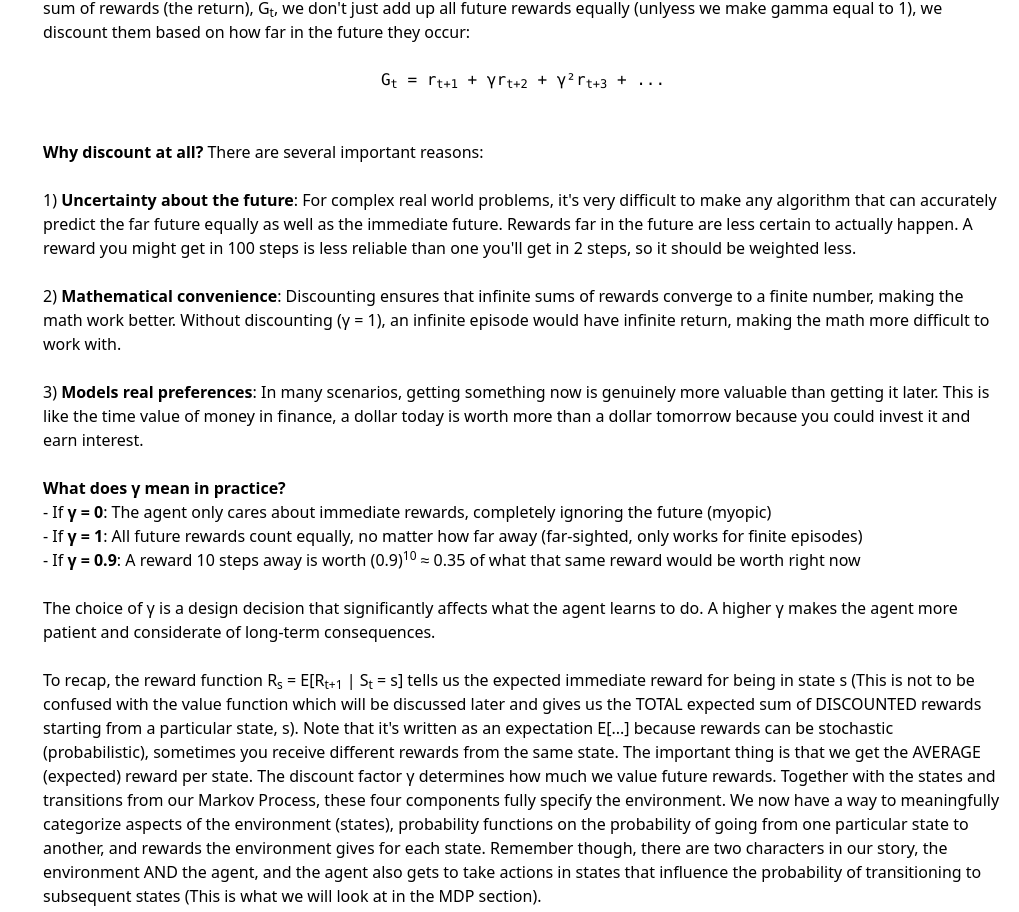
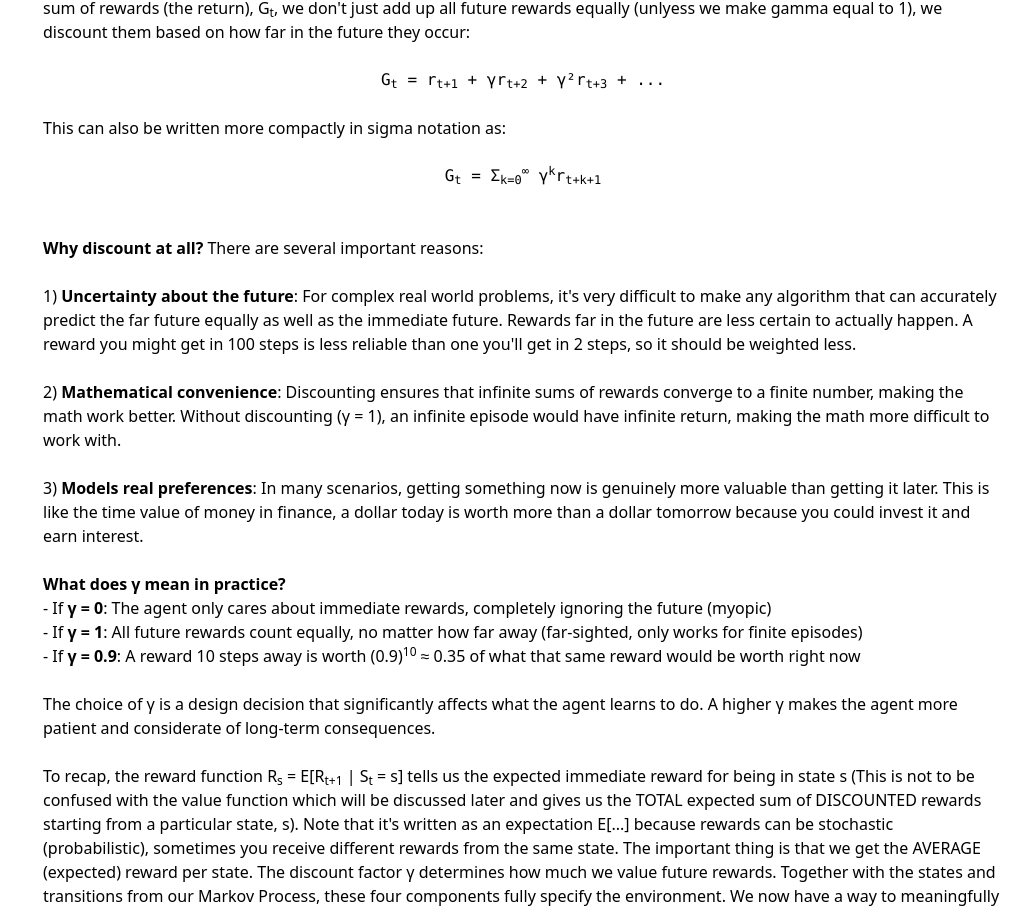
Before and after one commit to WilliamGiammona/learning-ai, a Next.js app: page /reinforcement-learning in a window 1280 px wide. Shown: the part 10839-11751 px from the top of the page, without its empty margins (261-1280 px from the left). Built offline with nearby package versions, Linux system fonts and the light colour scheme.

Commit message:
continuing Markov Decision Processes

```diff
--- a/app/reinforcement-learning/page.tsx
+++ b/app/reinforcement-learning/page.tsx
@@ -1061,7 +1061,7 @@ export default function ReinforcementLearningPage() {
               Now we come to the final part in the Markov Reward Process, which
               is the discount factor.
               <br /> <br />• <strong>γ</strong> is a discount factor, where γ ∈
-              [0,1]
+              [0,1] (gamma is just a number between 0 and 1).
               <br />
               <br />
               The discount factor γ determines how much we value future rewards
@@ -1074,6 +1074,12 @@ export default function ReinforcementLearningPage() {
               <span className="block font-mono text-center">
                 G<sub>t</sub> = r<sub>t+1</sub> + γr<sub>t+2</sub> + γ²r
                 <sub>t+3</sub> + ...
+              </span>
+              <br />
+              This can also be written more compactly in sigma notation as:
+              <span className="block font-mono text-center">
+                <br />G<sub>t</sub> = Σ<sub>k=0</sub>
+                <sup>∞</sup> γ<sup>k</sup>r<sub>t+k+1</sub>
               </span>
               <br />
               <br />
```
